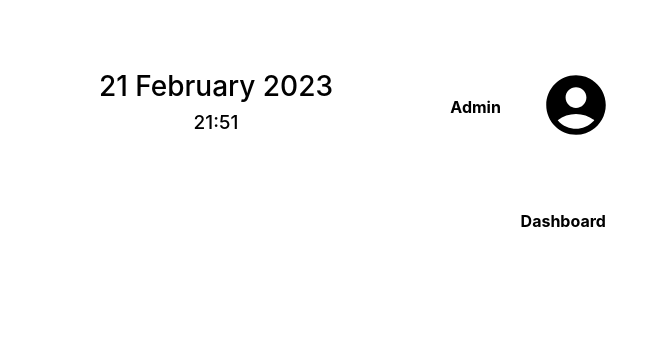
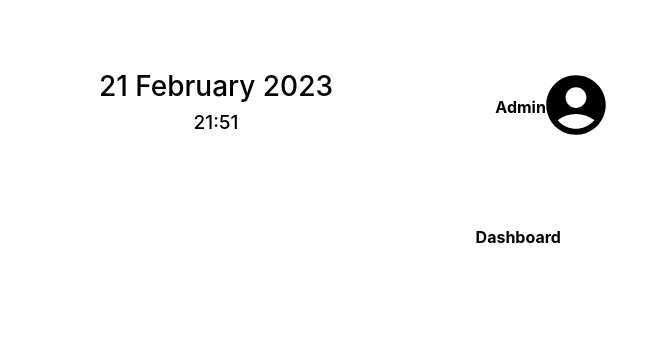
Before and after one commit to CookinnTech/ADL_DEMO_v2.github.io, a plain HTML site: page index.html in a window 1280 px wide. Shown: the top 341 px of the page, 424-1076 px from the left. Drawn offline with nearby package versions, Linux system fonts and the light colour scheme; no server answers.

Commit message:
update index

```diff
--- a/index.html
+++ b/index.html
@@ -26,8 +26,8 @@
         </div>
         <div class="columnHeader">
             <img style="float: right; height: 60px; margin-top: 25px;" src="profile_icon.svg" alt="Profil">
-            <a href="index.html" style="float: right;padding: 45px;color: black; font-weight: bolder;">Admin</a>
-            <p style="float: right;padding-top: 45px; padding-left: 45px; padding-bottom: 45px; color: black; font-weight: bolder;">Dashboard</p>
+            <p style="float: right;padding-top: 45px; padding-left: 45px; padding-bottom: 45px; color: black; font-weight: bolder;">Admin</p>
+            <a href="index.html" style="float: right;padding: 45px;color: black; font-weight: bolder;">Dashboard</a>
         </div>
     </div>
 
```
